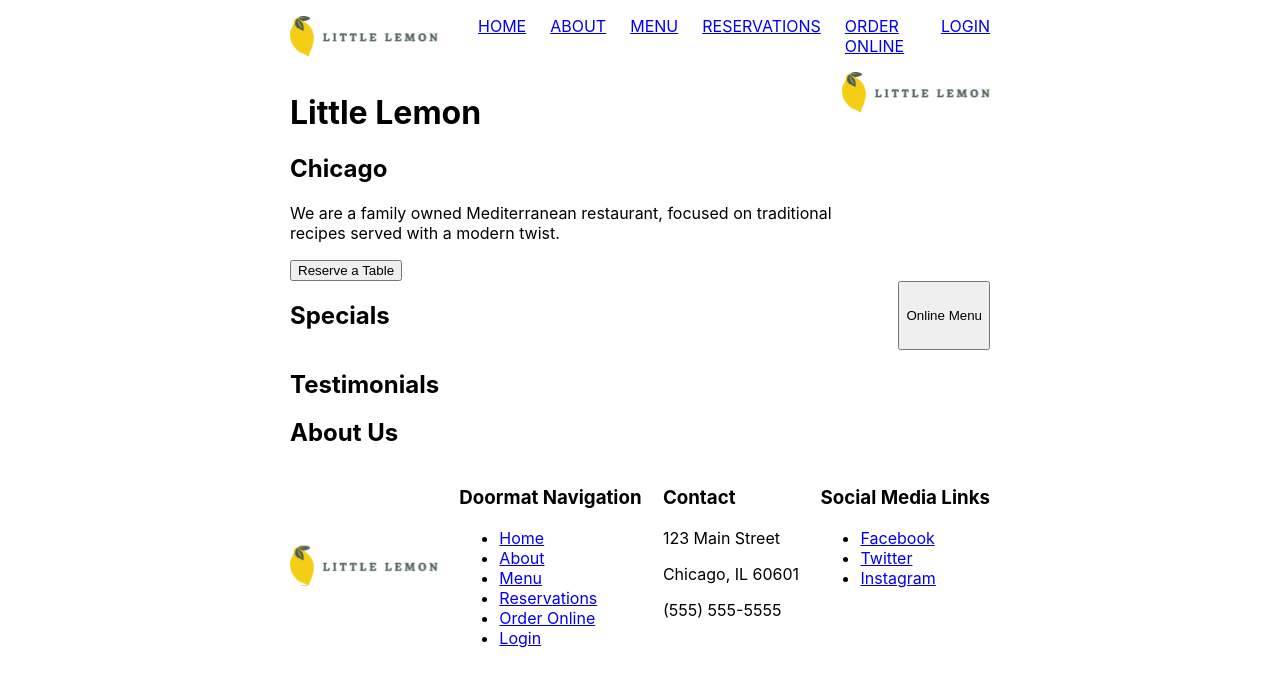
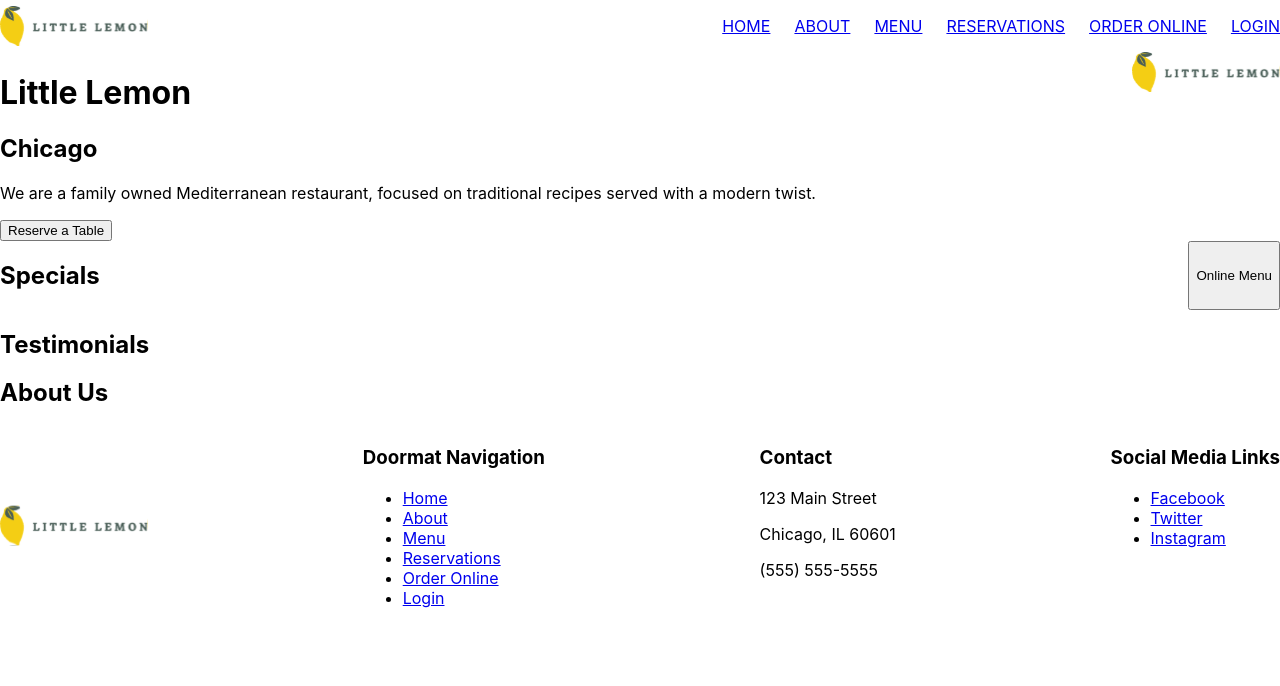
Before and after one commit to mertefeisawesome/meta-frontend-capstone, a React (Create React App) app: page / in a window 1280 px wide. Shown: the top 686 px of the page. Built offline with nearby package versions, Linux system fonts and the light colour scheme.

Commit message:
css cleanup

```diff
--- a/src/index.css
+++ b/src/index.css
@@ -5,8 +5,6 @@ body {
     sans-serif;
   -webkit-font-smoothing: antialiased;
   -moz-osx-font-smoothing: grayscale;
-  padding-left: 290px;
-  padding-right:290px;
 }
 
 code {
```
